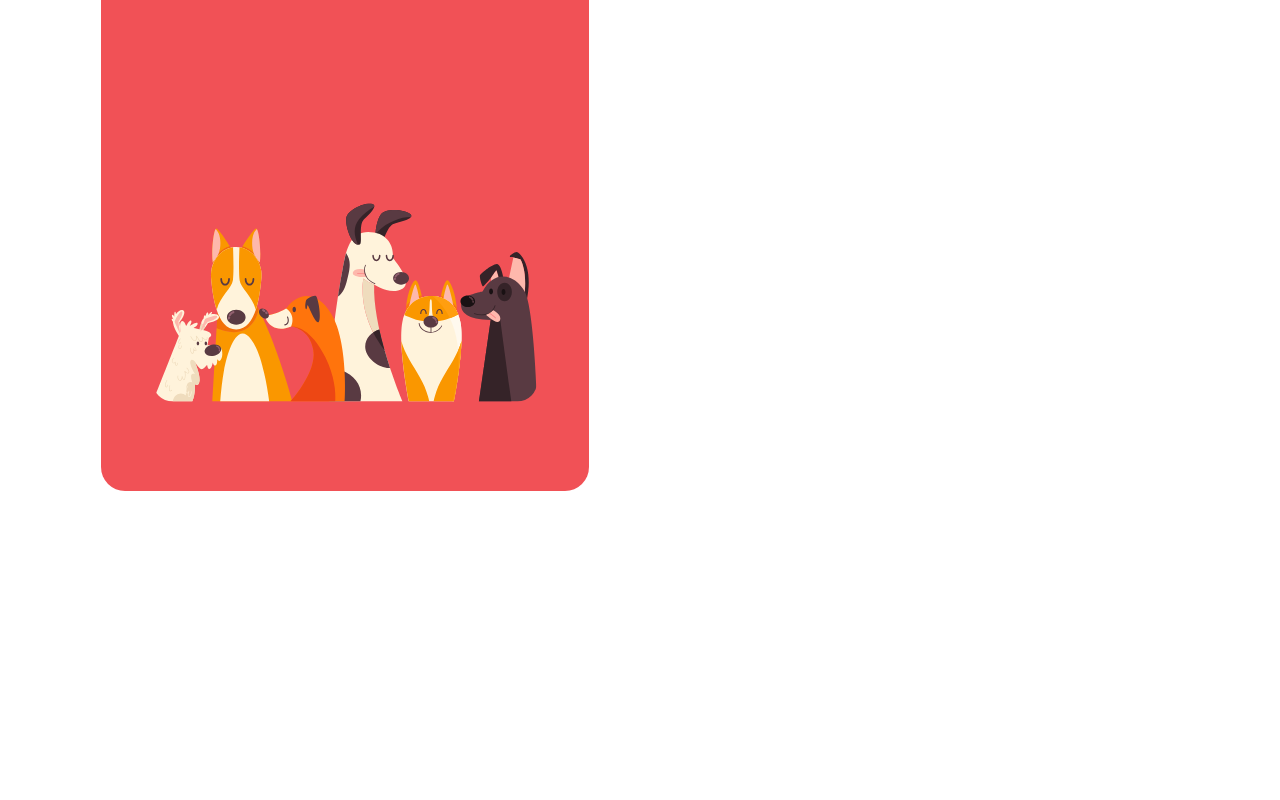
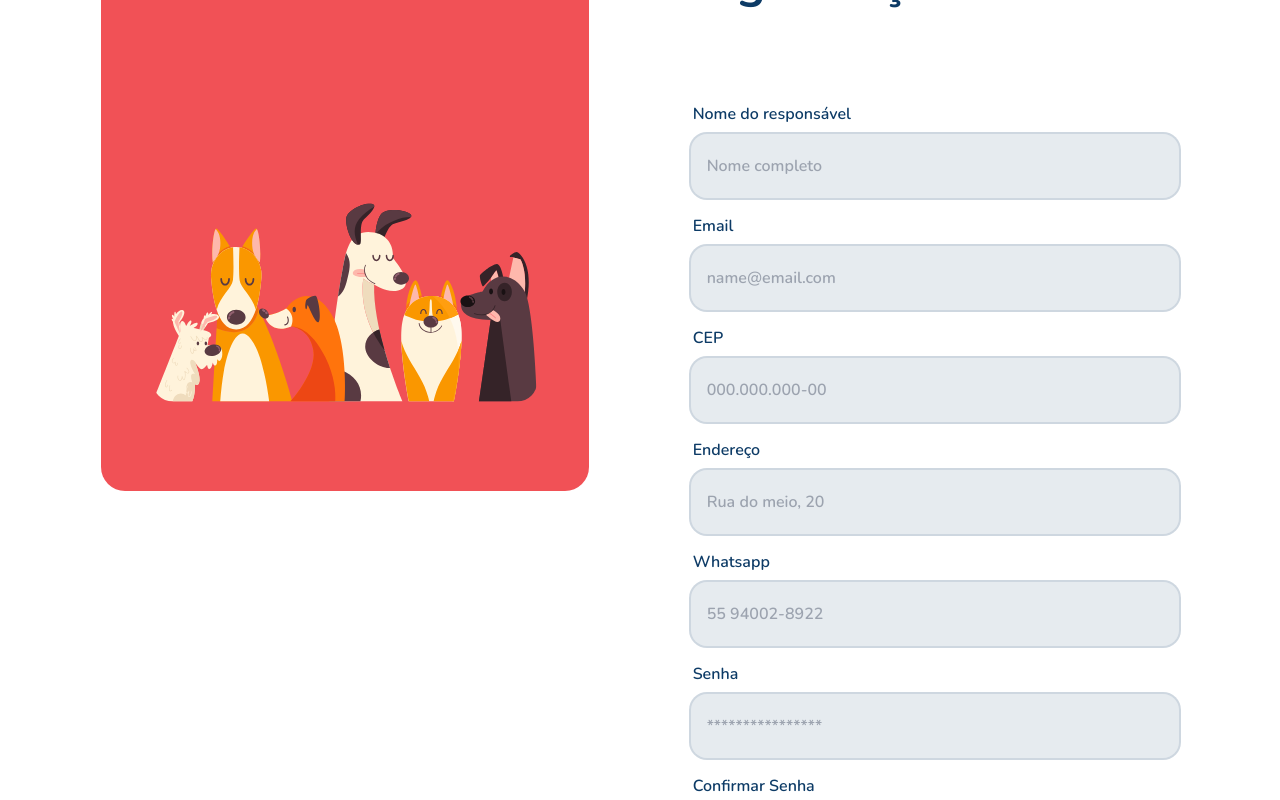
Before and after one commit to zJoaoMarcos/find-a-friend, a Next.js app: page /orgs/sign-up in a window 1280 px wide. Shown: the part 240-1040 px from the top of the page. Before the commit the page ends 800 px from the top, so only its background shows below. Built offline with nearby package versions, Linux system fonts and the light colour scheme.

Commit message:
update use layout in orgs routes

```diff
--- /dev/null
+++ b/src/app/orgs/layout.tsx
@@ -0,0 +1,37 @@
+import type { Metadata } from "next";
+import { Nunito } from "next/font/google";
+import "../globals.css";
+import { TanstackQuery } from "@/providers/queryClientProvider";
+import { LogoWithText } from "@/components/Logo/LogoWithText";
+import { Friends } from "@/components/Friends";
+
+const nunito = Nunito({ subsets: ["latin"] });
+
+export const metadata: Metadata = {
+  title: "Find a Friend",
+  description: "Generated by create next app",
+};
+
+export default function OrgLayout({
+  children,
+}: Readonly<{
+  children: React.ReactNode;
+}>) {
+  return (
+    <html lang="pt-BR">
+      <body className={nunito.className}>
+        <TanstackQuery>
+        <main className="w-full h-screen flex flex-row justify-evenly items-center">
+      <section className="w-[488px] h-[661px] flex flex-col items-center justify-between pt-28 pb-9 rounded-3xl bg-coral-500">
+        <LogoWithText />
+
+        <Friends width="384" />
+      </section>
+
+   {children}
+    </main>
+          </TanstackQuery>
+      </body>
+    </html>
+  );
+}
--- a/src/app/orgs/sign-in/page.tsx
+++ b/src/app/orgs/sign-in/page.tsx
@@ -1,34 +1,35 @@
-import { Friends } from "@/components/Friends";
 import { Input } from "@/components/Input";
-import { LogoWithText } from "@/components/Logo/LogoWithText";
+import Link from "next/link";
 
 export default function SignIn() {
   return (
-    <main className="w-full h-screen flex flex-row justify-evenly items-center">
-      <section className="w-[488px] h-[661px] flex flex-col items-center justify-between pt-28 pb-9 rounded-3xl bg-coral-500">
-        <LogoWithText />
-
-        <Friends width="384" />
-      </section>
-
     <section className="w-[488px] h-[661px] flex flex-col items-start justify-between pt-20 text-navy-900">
       <h2 className="text-5xl font-bold">Boas Vindas!</h2>
 
       <div className="w-full flex flex-col gap-4 mt-24">
-         <Input name="email" label="Email" type="email" placeholder="name@email.com"/>
-         <Input name="password" label="Senha" type="password"  placeholder="****************" />
-
+        <Input
+          name="email"
+          label="Email"
+          type="email"
+          placeholder="name@email.com"
+        />
+        <Input
+          name="password"
+          label="Senha"
+          type="password"
+          placeholder="****************"
+        />
 
         <div className="w-full gap-5 flex flex-col mt-16">
           <button className="h-16 bg-navy-900 rounded-2xl font-extrabold text-white">
             Login
           </button>
-            <button className="h-16 bg-navy-900/10 rounded-2xl font-extrabold text-navy-900">
+
+          <Link href='/orgs/sign-up' className="h-16 flex items-center justify-center bg-navy-900/10 rounded-2xl font-extrabold text-navy-900">
             Cadastra minha organização
-            </button>
+          </Link>
         </div>
       </div>
     </section>
-    </main>
   );
 }
--- a/src/app/orgs/sign-up/page.tsx
+++ b/src/app/orgs/sign-up/page.tsx
@@ -1,45 +1,65 @@
-import { Friends } from "@/components/Friends";
-import { LogoWithText } from "@/components/Logo/LogoWithText";
+import { Input } from "@/components/Input";
+import Link from "next/link";
 
 export default function SignUp() {
   return (
-    <main className="w-full h-screen flex flex-row justify-evenly items-center">
-      <section className="w-[488px] h-[661px] flex flex-col items-center justify-between pt-28 pb-9 rounded-3xl bg-coral-500">
-        <LogoWithText />
+    <section className="w-[488px] h-[661px] flex flex-col items-start justify-between pt-20 mb text-navy-900">
+      <h2 className="text-5xl font-bold">Cadastre sua organização</h2>
 
-        <Friends width="384" />
-      </section>
-
-      <section className="w-[488px] h-[661px] flex flex-col items-start justify-between pt-20 text-navy-900">
-
-        <div className="w-full flex flex-col gap-4">
-        {/*   <div className="flex flex-col items-start w-full">
-            <label htmlFor="" className="pl-0.5 mb-2 text-base font-semibold">Email</label>
-            <input
+      <div className="w-full flex flex-col gap-4 mt-24">
+        <Input
+          name="completeName"
+          label="Nome do responsável"
           type="text"
-              className="w-full h-16 py-1 px-4 ring-2 bg-navy-900/10 ring-navy-900/20 outline-none rounded-2xl font-semibold text-navy-900/90"
+          placeholder="Nome completo"
+        />
+        <Input
+          name="email"
+          label="Email"
+          type="email"
+          placeholder="name@email.com"
+        />
+        <Input
+          name="cep"
+          label="CEP"
+          type="text"
+          placeholder="000.000.000-00"
+        />
+        <Input
+          name="address"
+          label="Endereço"
+          type="text"
+          placeholder="Rua do meio, 20"
+        />
+        <Input
+          name="number"
+          label="Whatsapp"
+          type="text"
+          placeholder="55 94002-8922"
+        />
+        <Input
+          name="password"
+          label="Senha"
+          type="password"
           placeholder="****************"
         />
-          </div>
-          <div className="flex flex-col items-start w-full">
-            <label htmlFor="" className="pl-0.5 mb-2 text-base font-semibold">Senha</label>
-            <input
-              type="text"
-              className="w-full h-16 py-1 px-4 ring-2 bg-navy-900/10 ring-navy-900/20 outline-none rounded-2xl font-semibold text-navy-900/90"
-              placeholder="nome@email.com"
+        <Input
+          name="password"
+          label="Confirmar Senha"
+          type="passwordConfirmation"
+          placeholder="****************"
         />
-          </div>
 
-          <div className="w-full gap-5 flex flex-col mt-16">
+        <div className="w-full gap-5 flex flex-col justify-center mt-16">
           <button className="h-16 bg-navy-900 rounded-2xl font-extrabold text-white">
             Login
           </button>
-            <button className="h-16 bg-navy-900/10 rounded-2xl font-extrabold text-navy-900">
-              Cadastra minha organização
-            </button>
-          </div> */}
+
+          <Link href='/orgs/sign-in' className="font-extrabold text-navy-900 text-center underline">
+            Já possui conta?
+          </Link>
+        </div>
       </div>
     </section>
-    </main>
   );
 }
```
Lines whose indentation alone changed are shown as unchanged.
